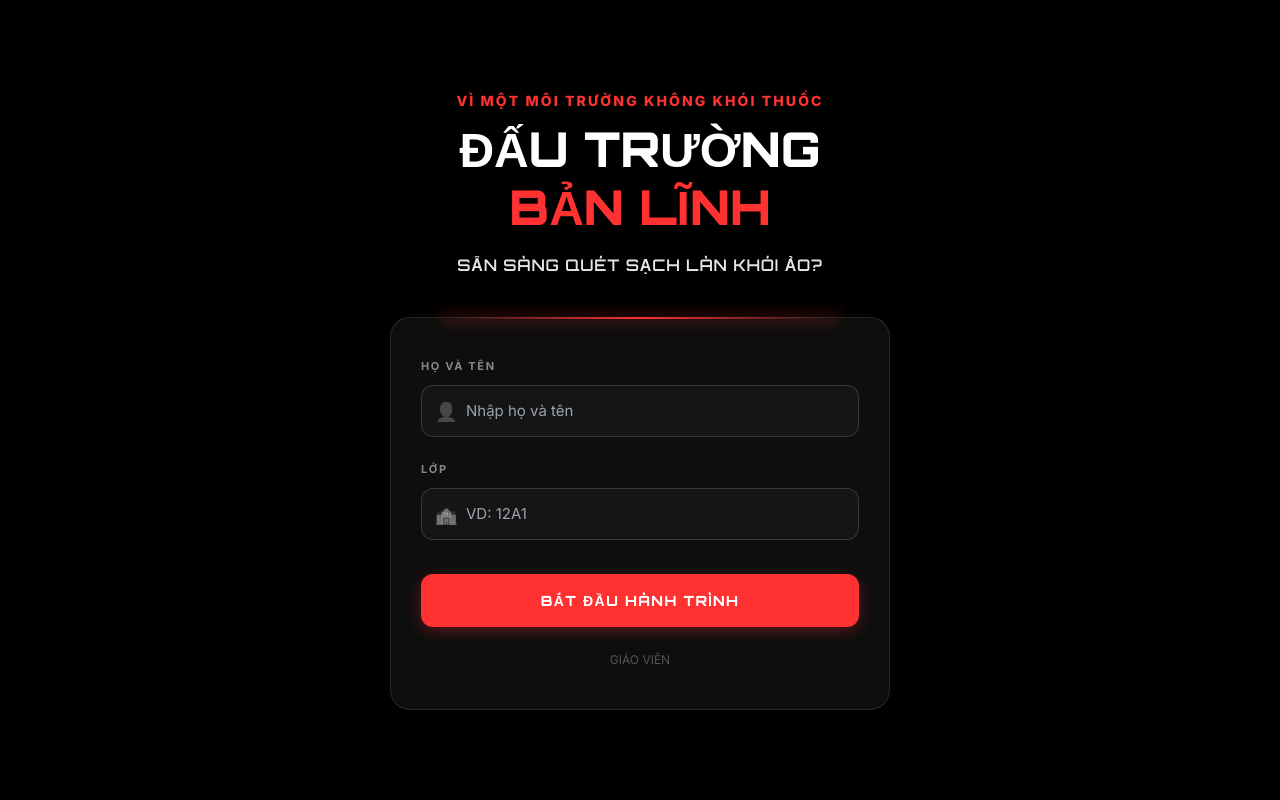
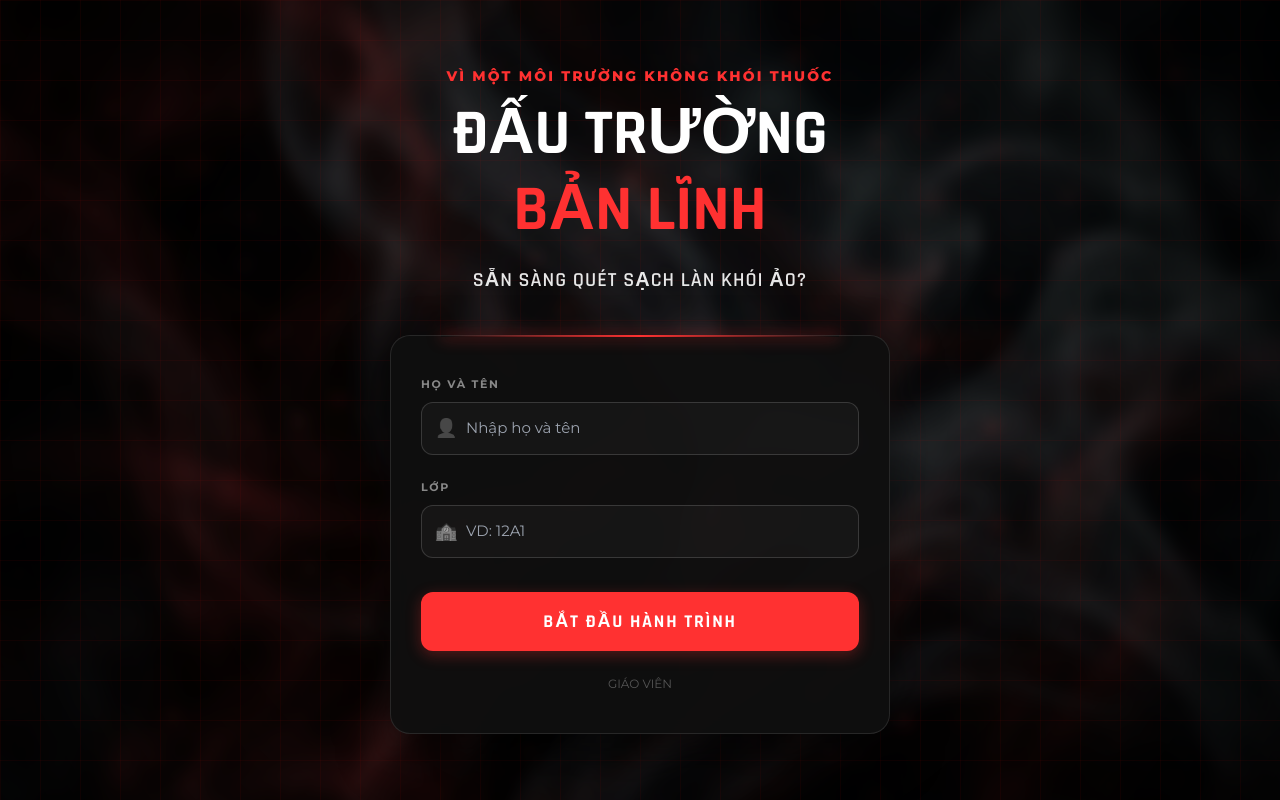
Before and after one commit to havo280788-byte/APPS-BRIGHT-10, a React (Vite) app: page / in a window 1280 px wide. Built offline with nearby package versions, Linux system fonts and the light colour scheme.

Commit message:
Add files via upload

```diff
--- a/src/components/LoginScreen.tsx
+++ b/src/components/LoginScreen.tsx
@@ -60,12 +60,38 @@ export default function LoginScreen({ onStart, onTeacherStart }: LoginScreenProp
       position: 'relative',
       overflowX: 'hidden',
       overflowY: 'auto',
-      fontFamily: "'Inter', sans-serif",
+      fontFamily: "'Montserrat', sans-serif",
     }}>
       <style>{`
-        @import url('https://fonts.googleapis.com/css2?family=Orbitron:wght@400;500;600;700;800;900&family=Inter:wght@300;400;500;600;700&display=swap');
+        @import url('https://fonts.googleapis.com/css2?family=Montserrat:wght@300;400;500;600;700&family=Rajdhani:wght@400;500;600;700;800;900&display=swap');
 
-        .grid-bg {
+        .smoke-bg {
+          position: absolute;
+          inset: 0;
+          background-image: url('/smoke-bg.png');
+          background-size: cover;
+          background-position: center;
+          filter: blur(6px) brightness(0.6);
+          transform: scale(1.1);
+          pointer-events: none;
+          z-index: 0;
+          animation: subtleBreathe 10s infinite alternate ease-in-out;
+        }
+
+        @keyframes subtleBreathe {
+          0% { transform: scale(1.1); filter: blur(6px) brightness(0.6); }
+          100% { transform: scale(1.15); filter: blur(8px) brightness(0.8); }
+        }
+
+        .smoke-overlay {
+          position: absolute;
+          inset: 0;
+          background: radial-gradient(circle at center, transparent 0%, rgba(0, 0, 0, 0.8) 100%);
+          pointer-events: none;
+          z-index: 0;
+        }
+
+        .grid-overlay {
           position: absolute;
           inset: 0;
           background-image:
@@ -74,13 +100,6 @@ export default function LoginScreen({ onStart, onTeacherStart }: LoginScreenProp
           background-size: 40px 40px;
           pointer-events: none;
           z-index: 0;
-        }
-
-        .grid-bg::after {
-          content: '';
-          position: absolute;
-          inset: 0;
-          background: radial-gradient(circle at center, transparent 0%, #000 80%);
         }
 
         .content-container {
@@ -170,9 +189,9 @@ export default function LoginScreen({ onStart, onTeacherStart }: LoginScreenProp
           border: none;
           border-radius: 12px;
           color: #fff;
-          font-family: 'Orbitron', sans-serif;
-          font-size: 14px;
-          font-weight: 800;
+          font-family: 'Rajdhani', sans-serif;
+          font-size: 18px;
+          font-weight: 700;
           letter-spacing: 0.1em;
           text-transform: uppercase;
           cursor: pointer;
@@ -211,7 +230,9 @@ export default function LoginScreen({ onStart, onTeacherStart }: LoginScreenProp
         }
       `}</style>
 
-      <div className="grid-bg" />
+      <div className="smoke-bg" />
+      <div className="smoke-overlay" />
+      <div className="grid-overlay" />
 
       <div className="content-container">
         {/* Header Section */}
@@ -233,8 +254,8 @@ export default function LoginScreen({ onStart, onTeacherStart }: LoginScreenProp
           </h3>
 
           <h1 style={{
-            fontFamily: "'Orbitron', sans-serif",
-            fontSize: 'clamp(32px, 6vw, 48px)',
+            fontFamily: "'Rajdhani', sans-serif",
+            fontSize: 'clamp(40px, 8vw, 64px)',
             fontWeight: 900,
             lineHeight: 1.1,
             margin: 0,
@@ -247,9 +268,9 @@ export default function LoginScreen({ onStart, onTeacherStart }: LoginScreenProp
           </h1>
 
           <p style={{
-            fontFamily: "'Orbitron', sans-serif",
+            fontFamily: "'Rajdhani', sans-serif",
             color: '#fff',
-            fontSize: 'clamp(12px, 2.5vw, 16px)',
+            fontSize: 'clamp(14px, 3vw, 20px)',
             fontWeight: 600,
             letterSpacing: '0.05em',
             marginTop: '20px',
@@ -343,7 +364,7 @@ export default function LoginScreen({ onStart, onTeacherStart }: LoginScreenProp
               style={{ maxWidth: '320px' }}
               onClick={(e) => e.stopPropagation()}
             >
-              <h3 style={{ color: '#fff', textAlign: 'center', marginBottom: '20px', fontFamily: 'Orbitron' }}>NHẬP MÃ PIN</h3>
+              <h3 style={{ color: '#fff', textAlign: 'center', marginBottom: '20px', fontFamily: 'Rajdhani' }}>NHẬP MÃ PIN</h3>
               <input
                 type="password"
                 className="input-field"
--- a/src/index.css
+++ b/src/index.css
@@ -1,4 +1,4 @@
-@import url('https://fonts.googleapis.com/css2?family=Inter:wght@400;500;600;700;800;900&display=swap');
+@import url('https://fonts.googleapis.com/css2?family=Montserrat:wght@400;500;600;700;800;900&display=swap');
 @tailwind base;
 @tailwind components;
 @tailwind utilities;
@@ -21,7 +21,7 @@
 }
 
 body {
-  font-family: 'Inter', 'Poppins', system-ui, sans-serif;
+  font-family: 'Montserrat', 'Poppins', system-ui, sans-serif;
 }
 
 /* ── Game background (dark cosmic) ── */
```
Also changed, not shown: public/smoke-bg.png (added).
